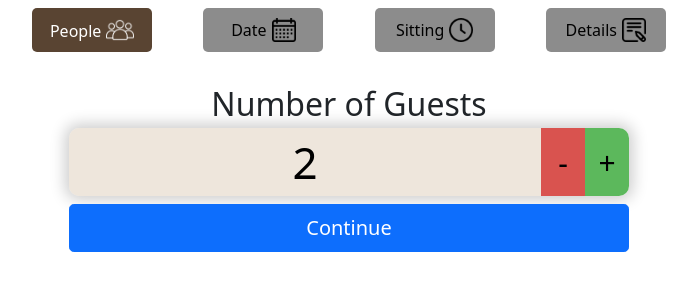
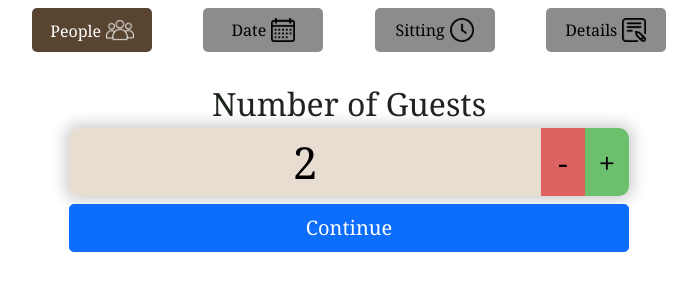
Before and after one commit to Josh8011/reservation, a React (Create React App) app: page /people in a window 1280 px wide. Shown: the top 300 px of the page, without its empty margins (291-988 px from the left). Built offline with nearby package versions, Linux system fonts and the light colour scheme.

Commit message:
Hopefully fixed body color spreading through page

```diff
--- a/src/App.css
+++ b/src/App.css
@@ -1,7 +1,9 @@
 .App {
+  font-family: SaolDisplay,ui-serif,Georgia,Cambria,"Times New Roman",Times,serif;
   text-align: center;
   position: relative;
   width: auto;
   height: auto;
   overflow: hidden;
+  color: #212520;
 }
--- a/src/Pages/Css/People.css
+++ b/src/Pages/Css/People.css
@@ -26,7 +26,7 @@
   justify-content: center;
   align-items: center;
   box-shadow:0 0 15px 4px rgba(0,0,0,0.2);
-  transition: box-shadow 0.3s ease-in-out;
+  transition: all 0.25s ease-in-out;
   border-radius: 10px;
   width: 100%;
 }
@@ -42,7 +42,7 @@
   border:0;
   border-radius: 10px 0 0 10px;
   width: 100%;
-  background-color: rgb(217, 199, 178, 0.45);
+  background-color: rgb(217, 199, 178, 0.6);
   transition: all 0.25s ease-in-out;
 }
 
@@ -58,7 +58,7 @@
   height: 100%;
   font-size: 30px;
   border: 0;
-  background-color: #d9534f;
+  background-color: rgb(217, 83, 79, 0.9);
   transition: all 0.25s ease-in-out;
 }
 
@@ -69,7 +69,7 @@
   height: 100%;
   font-size: 30px;
   border: 0;
-  background-color: #5cb85c;
+  background-color: rgb(92, 184, 92, 0.9);
   transition: all 0.25s ease-in-out;
 
 }
```
